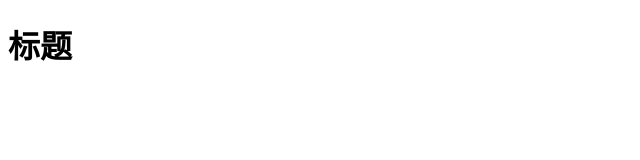
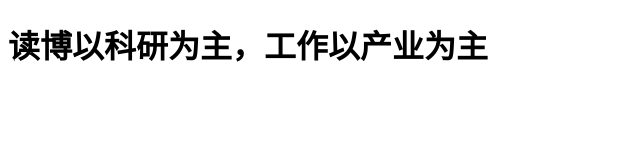
Before and after one commit to presentlid/demo-01, a plain HTML site: page index.html in a window 1280 px wide. Shown: the whole page, without its empty margins (0-640 px from the left). Drawn offline with Linux system fonts and the light colour scheme.

Commit message:
添加内容

```diff
--- a/index.html
+++ b/index.html
@@ -1,2 +1,12 @@
 <!DOCTYPE html>
-<h1>标题</h1>
+<html lang="en">
+<head>
+    <meta charset="UTF-8">
+    <meta http-equiv="X-UA-Compatible" content="IE=edge">
+    <meta name="viewport" content="width=device-width, initial-scale=1.0">
+    <title>Document</title>
+</head>
+<body>
+    <h1>读博以科研为主，工作以产业为主</h1>
+</body>
+</html>
```
